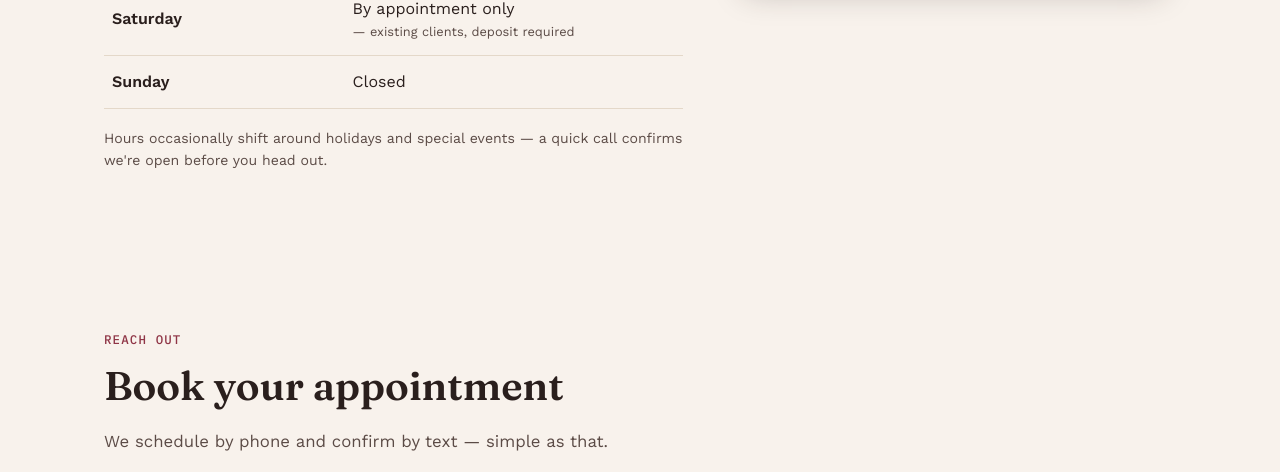
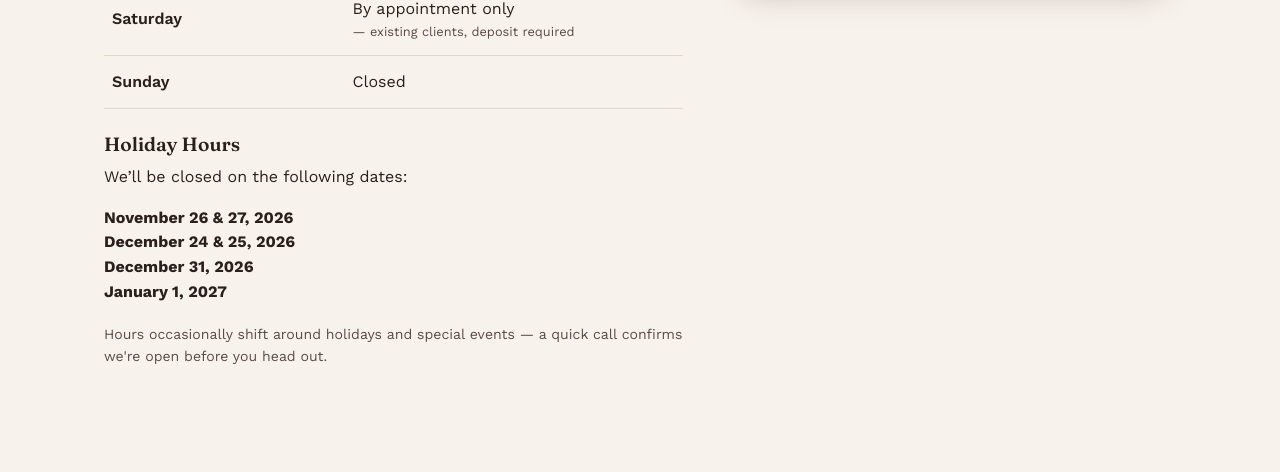
Before and after one commit to infinityhairsalon/website, a website: page index.html in a window 1280 px wide. Shown: the part 2935-3407 px from the top of the page. Drawn offline with nearby package versions, Linux system fonts and the light colour scheme.

Commit message:
Updated holidy hours

```diff
--- a/index.html
+++ b/index.html
@@ -205,7 +205,21 @@
           <tr><th scope="row">Sunday</th><td>Closed</td></tr>
           </tbody>
         </table>
-        <p class="hours-footnote">Hours occasionally shift around holidays and special events &mdash; a quick call confirms we're open before you head out.</p>
+        <br>
+        <div class="holiday-hours">
+          <h3>Holiday Hours</h3>
+          <p>We’ll be closed on the following dates:</p>
+          <ul>
+            <li><strong>November 26 &amp; 27, 2026</strong></li>
+            <li><strong>December 24 &amp; 25, 2026</strong></li>
+            <li><strong>December 31, 2026</strong></li>
+            <li><strong>January 1, 2027</strong></li>
+          </ul>
+        </div>
+
+        <p class="hours-footnote">
+          Hours occasionally shift around holidays and special events &mdash; a quick call confirms we're open before you head out.
+        </p>
       </div>
 
       <div class="location-card">
```
Also changed, not shown: 1 other file.
